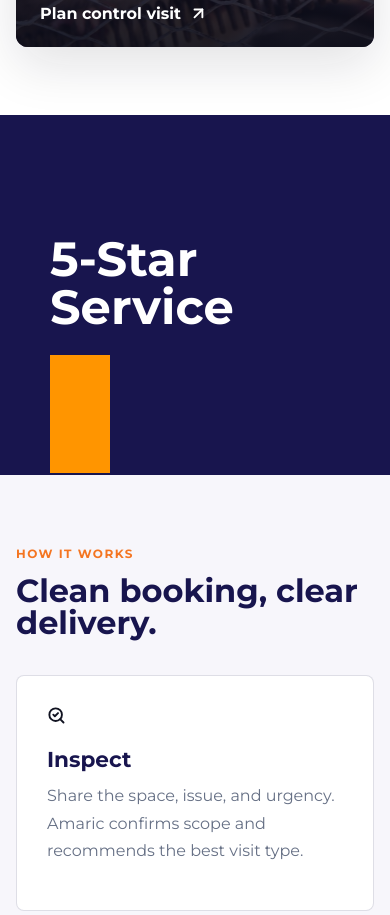
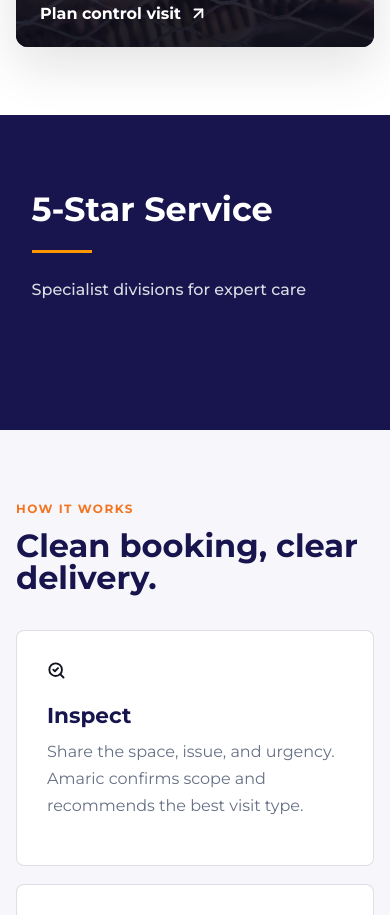
Before and after one commit to maovisored/amariceliteweb, a plain HTML site: page index.html in a window 390 px wide. Shown: the part 2291-3206 px from the top of the page. Drawn offline with nearby package versions, Linux system fonts and the light colour scheme.

Commit message:
Fix trust band responsiveness across breakpoints
Co-Authored-By: Devin AI <158243242+devin-ai-integration[bot]@users.noreply.github.com>

```diff
--- a/styles.css
+++ b/styles.css
@@ -826,21 +826,17 @@ body:not([data-mode]) #pest-services {
 }
 
 .trust-carousel {
-  position: relative;
+  display: grid;
   max-width: 800px;
   margin: 0 auto;
-  height: 200px;
 }
 
 .trust-item {
-  position: absolute;
-  top: 0;
-  left: 0;
-  right: 0;
+  grid-area: 1 / 1;
   display: flex;
   flex-direction: column;
   gap: 16px;
-  padding: 40px 32px;
+  padding: clamp(20px, 5vw, 40px) clamp(0px, 4vw, 32px);
   color: #fff;
   opacity: 0;
   transform: translateY(30px);
@@ -856,13 +852,14 @@ body:not([data-mode]) #pest-services {
 
 .trust-item strong {
   display: block;
-  font-size: clamp(3rem, 6vw, 5rem);
-  line-height: 1;
+  font-size: clamp(2.1rem, 5.4vw, 4rem);
+  line-height: 1.05;
   font-weight: 700;
   color: #fff;
 }
 
 .trust-item .separator {
+  flex: 0 0 auto;
   width: 60px;
   height: 3px;
   background: #ff9500;
@@ -1823,7 +1820,6 @@ body[data-mode="pest"] .page-hero-bg-pest {
   .quick-actions,
   .service-grid,
   .process-steps,
-  .trust-band,
   .contact,
   .section-heading {
     grid-template-columns: 1fr 1fr;
@@ -1953,7 +1949,6 @@ body[data-mode="pest"] .page-hero-bg-pest {
   .section-heading,
   .service-grid,
   .process-steps,
-  .trust-band,
   .contact,
   .contact-form,
   .footer-main {
@@ -1964,8 +1959,8 @@ body[data-mode="pest"] .page-hero-bg-pest {
     min-height: 360px;
   }
 
-  .trust-band div {
-    min-height: 118px;
+  .trust-band {
+    padding: 56px 16px;
   }
 
   .cta-section {
```
